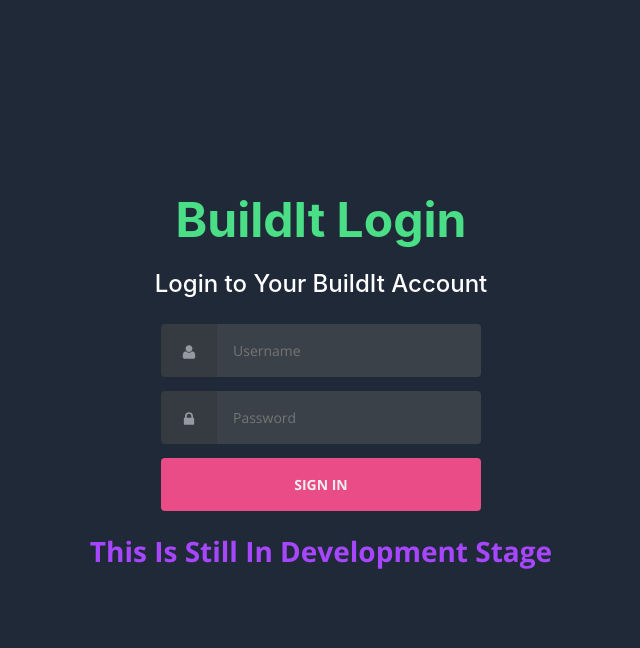
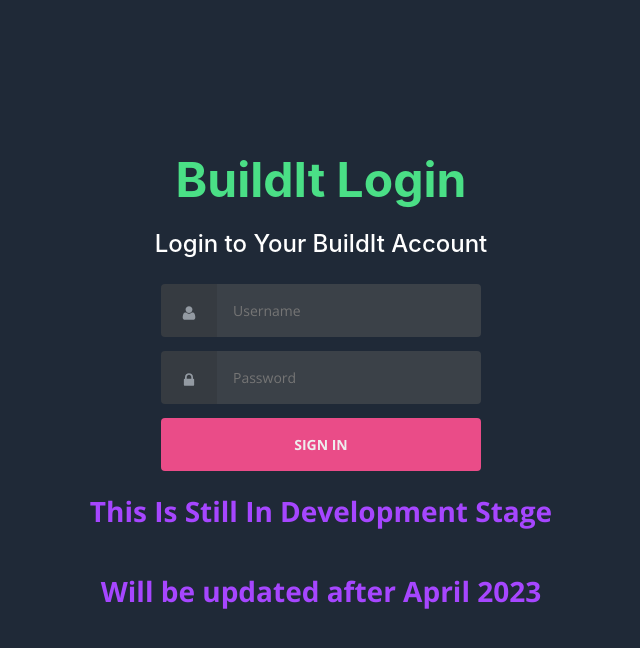
Before and after one commit to AshrafMd-1/buildIt-code-acceptor-Flask, a Flask app: page / in a window 1280 px wide. Shown: the top 648 px of the page, without its empty margins (319-959 px from the left). Run offline with Flask 2, Linux system fonts and the light colour scheme.

Commit message:
add update info in login page

```diff
--- a/templates/login.html
+++ b/templates/login.html
@@ -48,7 +48,8 @@
         <path d="M1600 1405q0 120-73 189.5t-194 69.5H459q-121 0-194-69.5T192 1405q0-53 3.5-103.5t14-109T236 1084t43-97.5 62-81 85.5-53.5T538 832q9 0 42 21.5t74.5 48 108 48T896 971t133.5-21.5 108-48 74.5-48 42-21.5q61 0 111.5 20t85.5 53.5 62 81 43 97.5 26.5 108.5 14 109 3.5 103.5zm-320-893q0 159-112.5 271.5T896 896 624.5 783.5 512 512t112.5-271.5T896 128t271.5 112.5T1280 512z"></path>
     </symbol>
 </svg>
-<h1 style="color: #a646ff"> This Is Still In Development Stage</h1>
+<h1 style="color: #a646ff"> This Is Still In Development Stage </h1>
+<h1 style="color: #a646ff"> Will be updated after April 2023 </h1>
 <h1 id="error">{{ error }}</h1>
 </body>
 </html>
```
